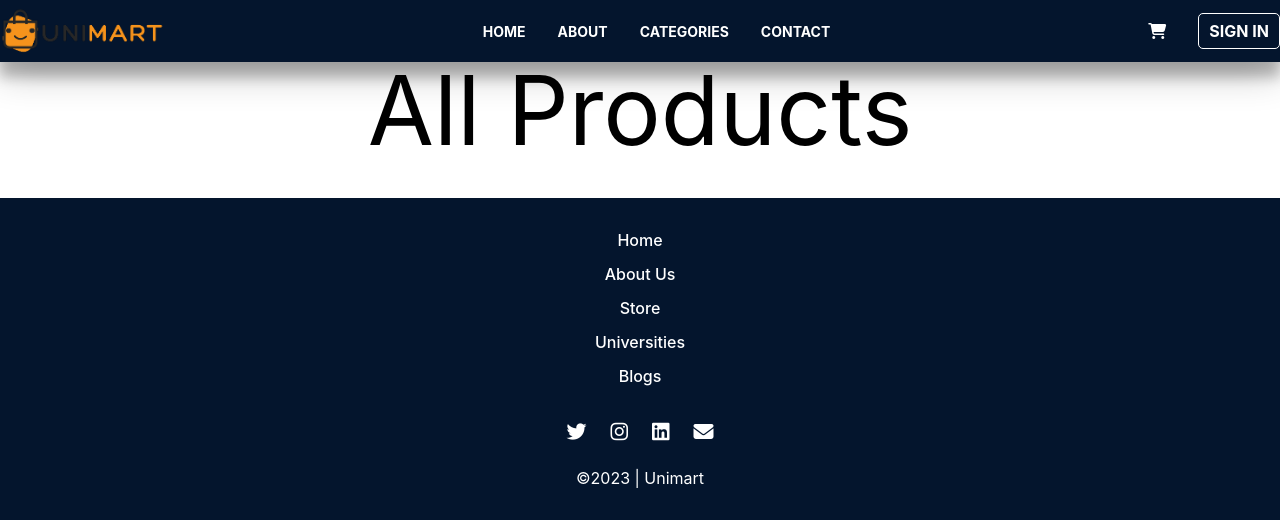
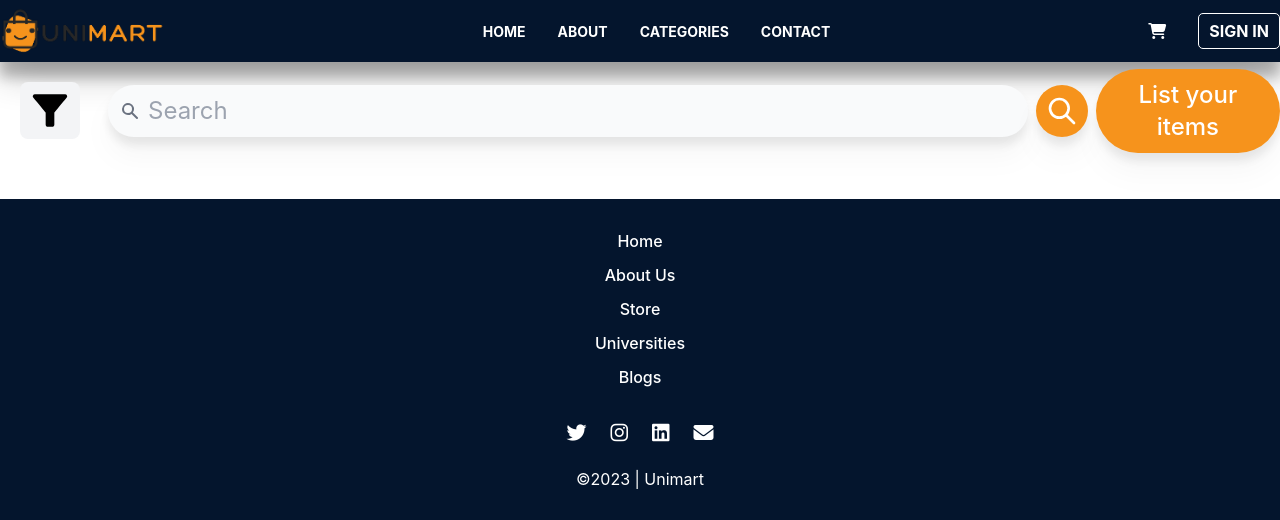
Before and after one commit to chirag13bisht/unimart, a Django app: page /mart/ in a window 1280 px wide. Shown: the top 520 px of the page. Run offline with Django 4.2, Linux system fonts and the light colour scheme; data that the repository does not hold is empty; some libraries are stand-ins or nearby versions.

Commit message:
all products page fixed

```diff
--- a/mart/models.py
+++ b/mart/models.py
@@ -11,7 +11,7 @@ class Listing(models.Model):
     price = models.DecimalField(max_digits=10, decimal_places=2)
     image = models.ImageField(upload_to='listings/', blank=True)
     category = models.CharField(max_length=64, blank=True, choices=[
-        ("Books", "Books"),
+        ("Accessories", "Accessories"),
         ("Electronics", "Electronics"),
         ("Stationery", "Stationery"),
         ("Others", "Others")])
--- a/templates/all_products.html
+++ b/templates/all_products.html
@@ -3,27 +3,78 @@
   <script src="https://cdn.tailwindcss.com"></script>
 {% endblock %}
 {% block main %}
-  <div class="text-8xl text-center">All Products</div>
+  <div class="flex justify-center w-full">
+      <div class="flex justify-center w-full">
+
+        <form class="flex items-center w-full justify-evenly gap-x-2" action="" method="POST">
+            {% csrf_token %}
+            <button id="dropdownDefaultButton" data-dropdown-toggle="dropdown" class="text-white bg-gray-100 hover:bg-gray-200 focus:ring-4 focus:outline-none focus:ring-blue-300 font-medium rounded-lg text-sm px-1 py-1 text-center inline-flex items-center m-5" type="button">
+                <svg width="52" height="49" viewBox="0 0 52 49" fill="none" xmlns="http://www.w3.org/2000/svg">
+                    <g clip-path="url(#clip0_11_827)">
+                    <path d="M9.20823 11.4537C13.5849 16.7417 21.6666 26.5417 21.6666 26.5417V38.7917C21.6666 39.9146 22.6416 40.8333 23.8332 40.8333H28.1666C29.3582 40.8333 30.3332 39.9146 30.3332 38.7917V26.5417C30.3332 26.5417 38.3932 16.7417 42.7699 11.4537C43.8749 10.1062 42.8566 8.16666 41.0582 8.16666H10.9199C9.12156 8.16666 8.10323 10.1062 9.20823 11.4537Z" fill="black"/>
+                    </g>
+                    <defs>
+                    <clipPath id="clip0_11_827">
+                    <rect width="52" height="49" fill="white"/>
+                    </clipPath>
+                    </defs>
+                    </svg>
+              </button>
+              <!-- Dropdown menu -->
+              <div id="dropdown" class="z-10 hidden bg-white divide-y divide-gray-100 rounded-lg shadow w-44 mx-5">
+                  <ul class="py-2 text-sm text-gray-700" aria-labelledby="dropdownDefaultButton">
+                    <li>
+                      <a href="#" class="block px-4 py-2 hover:bg-gray-100">Electronics</a>
+                    </li>
+                    <li>
+                      <a href="#" class="block px-4 py-2 hover:bg-gray-100">Stationery</a>
+                    </li>
+                    <li>
+                      <a href="#" class="block px-4 py-2 hover:bg-gray-100">Accessories</a>
+                    </li>
+                    <li>
+                      <a href="#" class="block px-4 py-2 hover:bg-gray-100">Others</a>
+                    </li>
+                  </ul>
+              </div>
+
+            <label for="simple-search" class="sr-only">Search</label>
+            <div class="w-3/4 drop-shadow-xl">
+                <div class="absolute inset-y-0 left-0 flex items-center pl-3 pointer-events-none">
+                    <svg aria-hidden="true" class="w-5 h-5 text-gray-500" fill="currentColor" viewBox="0 0 20 20" xmlns="http://www.w3.org/2000/svg"><path fill-rule="evenodd" d="M8 4a4 4 0 100 8 4 4 0 000-8zM2 8a6 6 0 1110.89 3.476l4.817 4.817a1 1 0 01-1.414 1.414l-4.816-4.816A6 6 0 012 8z" clip-rule="evenodd"></path></svg>
+                </div>
+                <input type="text" id="simple-search" class="bg-gray-50 text-gray-900 text-2xl rounded-full focus:ring-blue-500 focus:border-blue-500 block w-full pl-10 p-2.5" placeholder="Search" required>
+            </div>
+            <button type="submit" class="p-2.5 text-2xl font-medium text-white bg-[#F6931C] rounded-full drop-shadow-xl hover:bg-[#e2810c] focus:ring-4 focus:outline-none focus:ring-[#e2810c]">
+                <svg class="w-8 h-8" fill="none" stroke="currentColor" viewBox="0 0 24 24" xmlns="http://www.w3.org/2000/svg"><path stroke-linecap="round" stroke-linejoin="round" stroke-width="2" d="M21 21l-6-6m2-5a7 7 0 11-14 0 7 7 0 0114 0z"></path></svg>
+            </button>
+            <a href="/addproduct" class="text-white justify-self-end p-2.5 px-3 text-2xl text-center bg-[#F6931C] rounded-full drop-shadow-xl hover:bg-[#e2810c] focus:ring-4 focus:outline-none focus:ring-[#e2810c]">List your items</a>
+        </form>
+      </div>
+  </div>
+
+
     <div class="flex flex-wrap m-5">
     {% for i in products %}
 
-    <div class="max-w-sm bg-white border border-gray-200 rounded-lg shadow dark:bg-gray-800 dark:border-gray-700">
-        <a href="#">
-            <img class="rounded-t-lg" src="/media/{{i.image}}" alt="" />
+    <div class="max-w-sm bg-white border-2 border-[#F6931C] rounded-lg shadow">
+        <a href="/product/{{i.id}}">
+            <img class="rounded-t-lg drop-shadow-xl" src="/media/{{i.image}}" alt="" />
         </a>
         <div class="p-5">
-            <a href="#">
-                <h5 class="mb-2 text-2xl font-bold tracking-tight text-gray-900 dark:text-white">{{i.name}}</h5>
+            <a href="/product/{{i.id}}">
+                <h5 class="mb-2 text-2xl font-bold tracking-tight text-gray-900">{{i.name}}</h5>
             </a>
-            <p class="mb-3 font-normal text-gray-700 dark:text-gray-400">{{i.description}}</p>
-            <p class="mb-2 font-semibold text-gray-700 dark:text-gray-300">Price: {{i.price}}</p>
-            <p class="mb-2 font-semibold text-gray-700 dark:text-gray-300">Condition: {{i.condition}}</p>
+            <p class="mb-3 font-normal text-gray-700">{{i.description}}</p>
+            <p class="mb-2 font-semibold text-gray-700">Price: {{i.price}}</p>
+            <p class="mb-2 font-semibold text-gray-700">Condition: {{i.condition}}</p>
+            <p class="mb-2 font-semibold text-gray-700 ">Category: {{i.category}}</p>
 
-            <a href="#" class="inline-flex items-center px-3 py-2 text-sm font-medium text-center text-white bg-blue-700 rounded-lg hover:bg-blue-800 focus:ring-4 focus:outline-none focus:ring-blue-300 ">
+            <a href="#" class="inline-flex items-center px-3 py-2 text-sm font-medium text-center text-white bg-[#F6931C] rounded-lg hover:bg-[#e2810c] focus:ring-4 focus:outline-none focus:ring-[#e2810c] ">
                 View
                 <svg aria-hidden="true" class="w-4 h-4 ml-2 -mr-1" fill="currentColor" viewBox="0 0 20 20" xmlns="http://www.w3.org/2000/svg"><path fill-rule="evenodd" d="M10.293 3.293a1 1 0 011.414 0l6 6a1 1 0 010 1.414l-6 6a1 1 0 01-1.414-1.414L14.586 11H3a1 1 0 110-2h11.586l-4.293-4.293a1 1 0 010-1.414z" clip-rule="evenodd"></path></svg>
             </a>
-            <a href="#" class="inline-flex items-center px-3 py-2 text-sm font-medium text-center text-white bg-blue-700 rounded-lg hover:bg-blue-800 focus:ring-4 focus:outline-none focus:ring-blue-300 ">
+            <a href="#" class="inline-flex items-center px-3 py-2 text-sm font-medium text-center text-white bg-[#F6931C] rounded-lg hover:bg-[#e2810c] focus:ring-4 focus:outline-none focus:ring-[#e2810c]">
                 Buy
                 <svg aria-hidden="true" class="w-4 h-4 ml-2 -mr-1" fill="currentColor" viewBox="0 0 20 20" xmlns="http://www.w3.org/2000/svg"><path fill-rule="evenodd" d="M10.293 3.293a1 1 0 011.414 0l6 6a1 1 0 010 1.414l-6 6a1 1 0 01-1.414-1.414L14.586 11H3a1 1 0 110-2h11.586l-4.293-4.293a1 1 0 010-1.414z" clip-rule="evenodd"></path></svg>
             </a>
@@ -33,5 +84,5 @@
     {% endfor %}
     </div>
 
-
+    <script src="https://cdnjs.cloudflare.com/ajax/libs/flowbite/1.6.5/flowbite.min.js"></script>
 {% endblock %}
```
